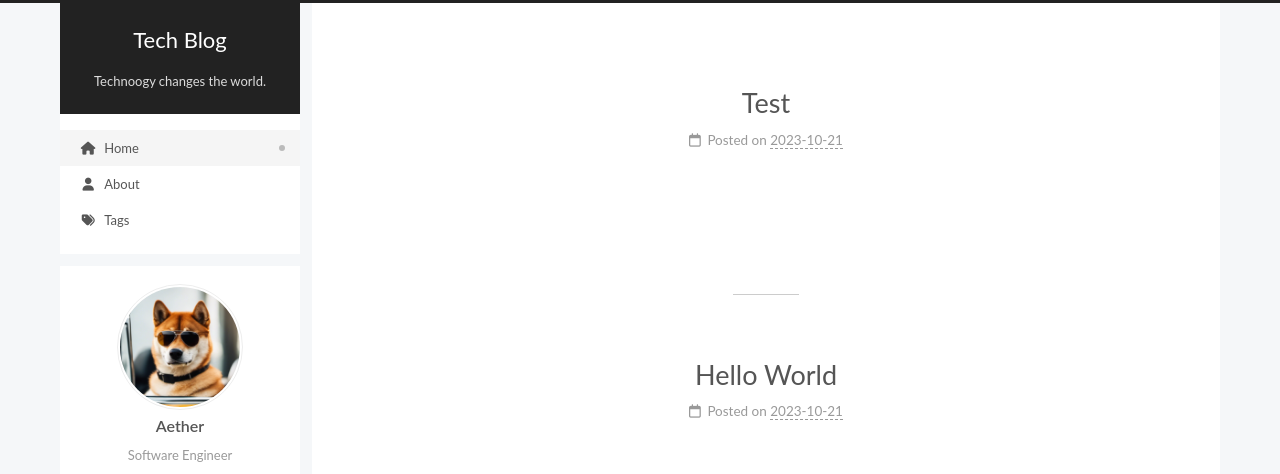
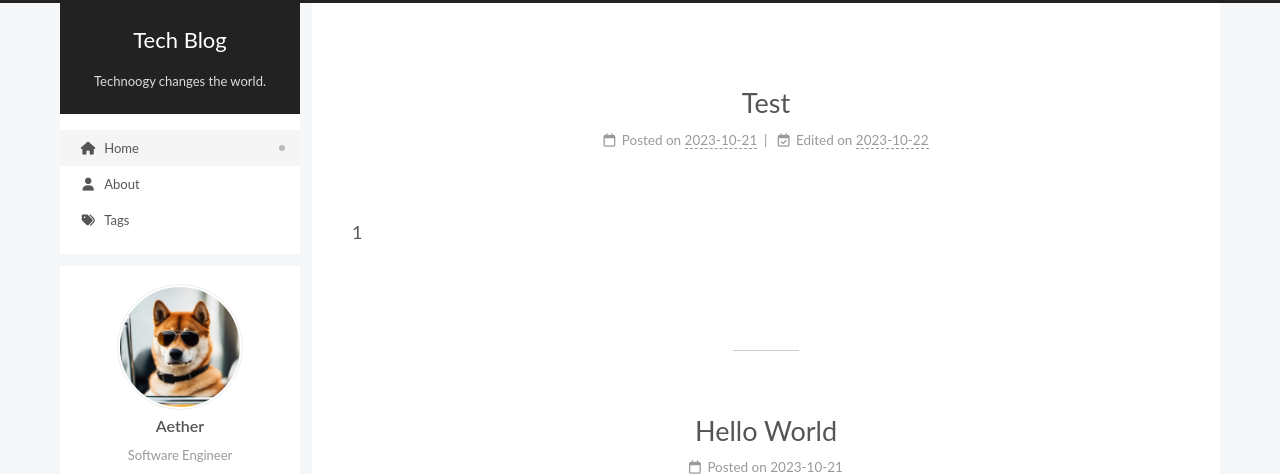
Before and after one commit to Aether0256/aether0256.github.io, a plain HTML site: page index.html in a window 1280 px wide. Shown: the top 474 px of the page. Drawn offline with nearby package versions, Linux system fonts and the light colour scheme.

Commit message:
Site updated: 2023-10-22 10:05:34

```diff
--- a/index.html
+++ b/index.html
@@ -192,6 +192,13 @@
 
       <time title="Created: 2023-10-21 22:34:35" itemprop="dateCreated datePublished" datetime="2023-10-21T22:34:35+08:00">2023-10-21</time>
     </span>
+    <span class="post-meta-item">
+      <span class="post-meta-item-icon">
+        <i class="far fa-calendar-check"></i>
+      </span>
+      <span class="post-meta-item-text">Edited on</span>
+      <time title="Modified: 2023-10-22 10:04:56" itemprop="dateModified" datetime="2023-10-22T10:04:56+08:00">2023-10-22</time>
+    </span>
 
 
 </div>
@@ -203,6 +210,7 @@
 
 
     <div class="post-body" itemprop="articleBody">
+          <p>1</p>
 
 
     </div>
```
Also changed, not shown: 2023/10/21/Test/index.html (+12 -4 lines).
